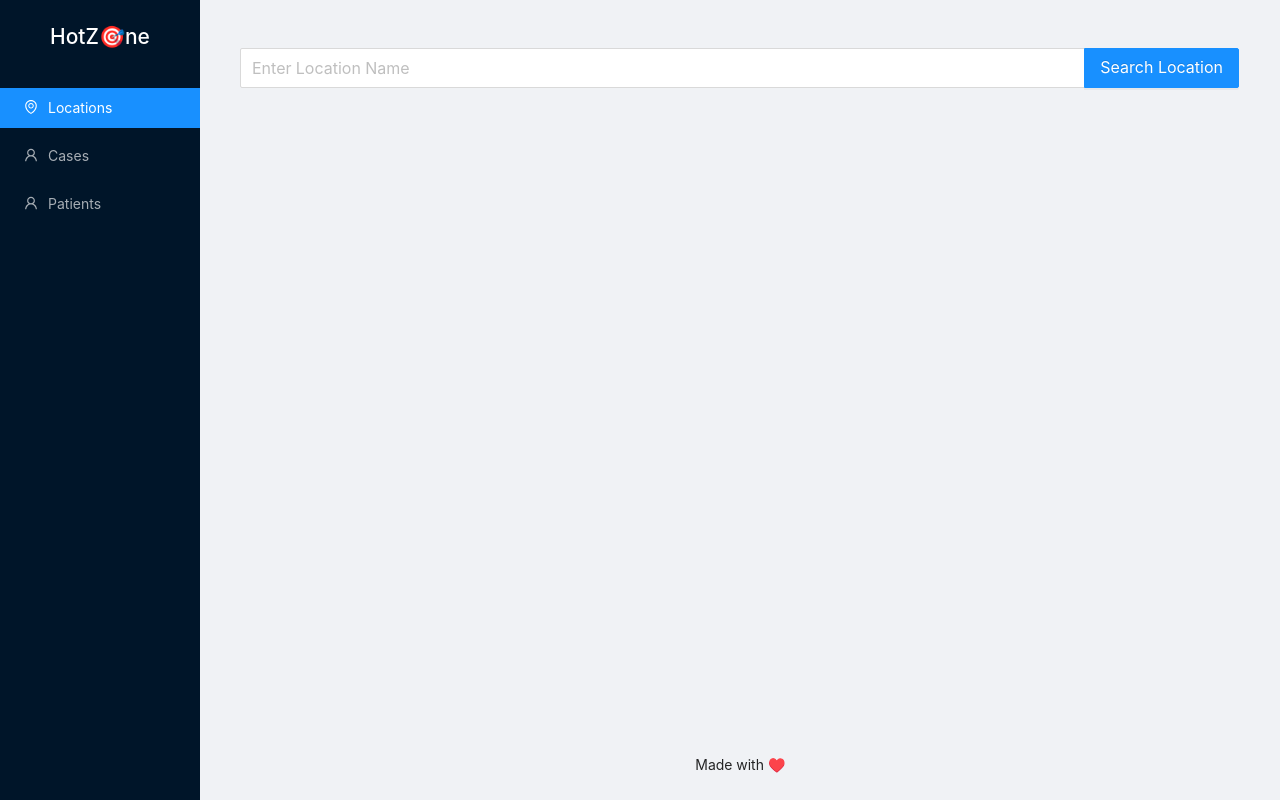
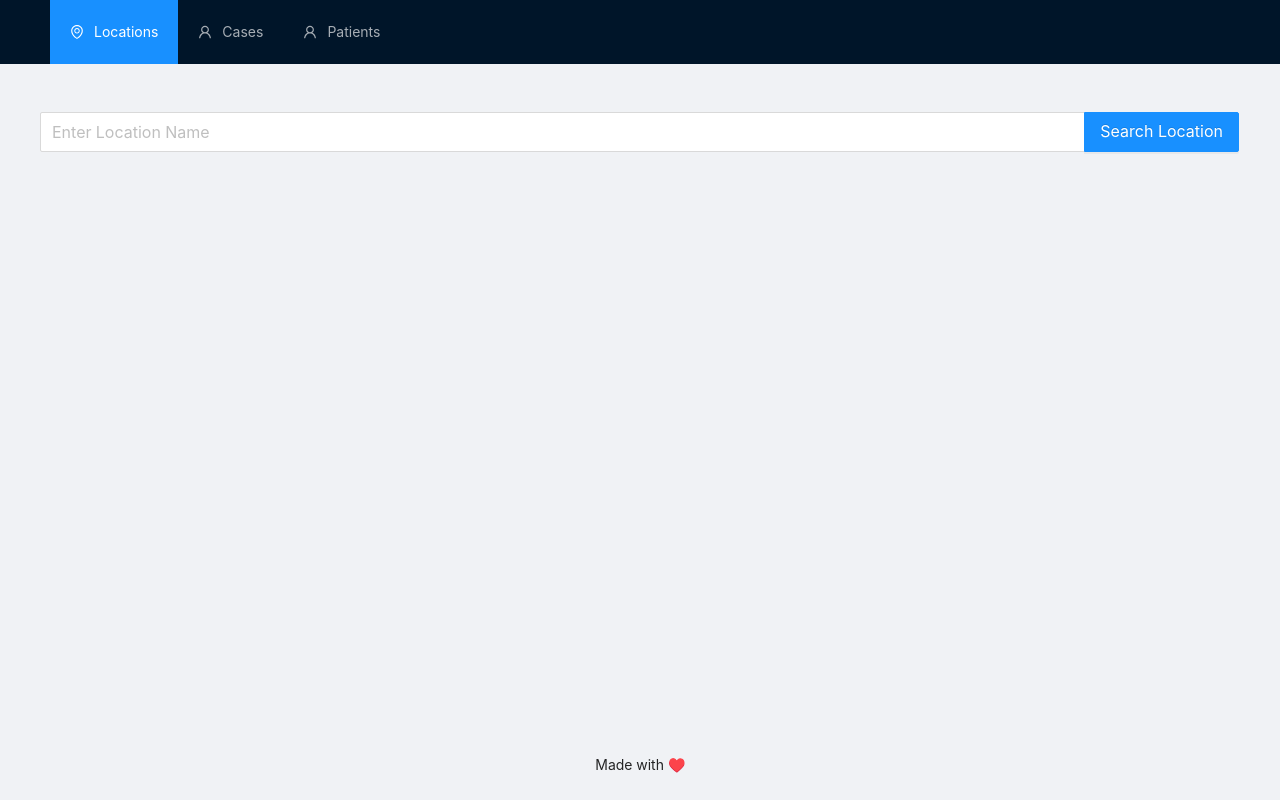
Before and after one commit to uday1331/HotZone, a React (Create React App) app in the folder web/: page / in a window 1280 px wide. Built offline with nearby package versions, Linux system fonts and the light colour scheme.

Commit message:
Move nav to top.

```diff
--- a/web/src/components/HomePage.tsx
+++ b/web/src/components/HomePage.tsx
@@ -5,7 +5,7 @@ import { EnvironmentOutlined, UserOutlined } from "@ant-design/icons";
 import { Logo } from "./Logo";
 import { Link } from "react-router-dom";
 
-const { Content, Footer, Sider } = Layout;
+const { Content, Footer, Header } = Layout;
 
 interface HomePageProps {
   children: React.ReactNode;
@@ -13,9 +13,9 @@ interface HomePageProps {
 
 export const HomePage: React.FC<HomePageProps> = ({ children }) => (
   <Layout style={{ height: "100%" }}>
-    <Sider breakpoint="lg">
-      <Logo />
-      <Menu theme="dark" mode="inline" defaultSelectedKeys={["1"]}>
+    <Header>
+      {/* <Logo /> */}
+      <Menu theme="dark" mode="horizontal" defaultSelectedKeys={["1"]}>
           <Menu.Item key="1" icon={<EnvironmentOutlined />}>
             <Link to="/">
               Locations
@@ -32,7 +32,7 @@ export const HomePage: React.FC<HomePageProps> = ({ children }) => (
             </Link>
           </Menu.Item>
       </Menu>
-    </Sider>
+    </Header>
     <Layout>
       <Content style={{ margin: "24px 16px 0" }}>
         <div
--- a/web/src/components/Logo.tsx
+++ b/web/src/components/Logo.tsx
@@ -1,7 +1,7 @@
 import React from "react";
 
 export const Logo = () => (
-  <h2 className="logo" style={{ color: "white", padding: 20 }}>
-    HotZ🎯ne
-  </h2>
+  <div className="logo" style={{ color: "white", padding: 20 }}>
+    <h2>HotZ🎯ne</h2>
+  </div>
 );
```
Also changed, not shown: 4 other files (tests, documents, lock files or other folders).
